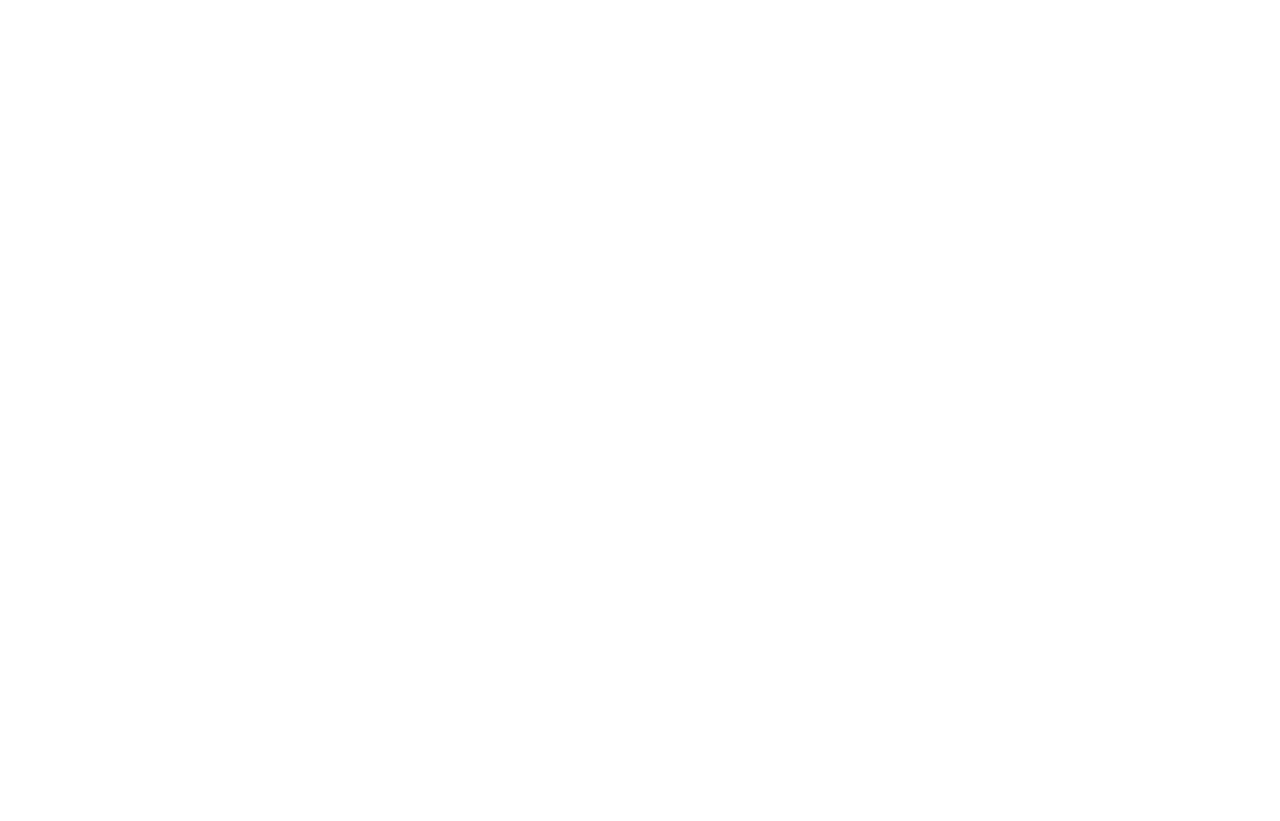
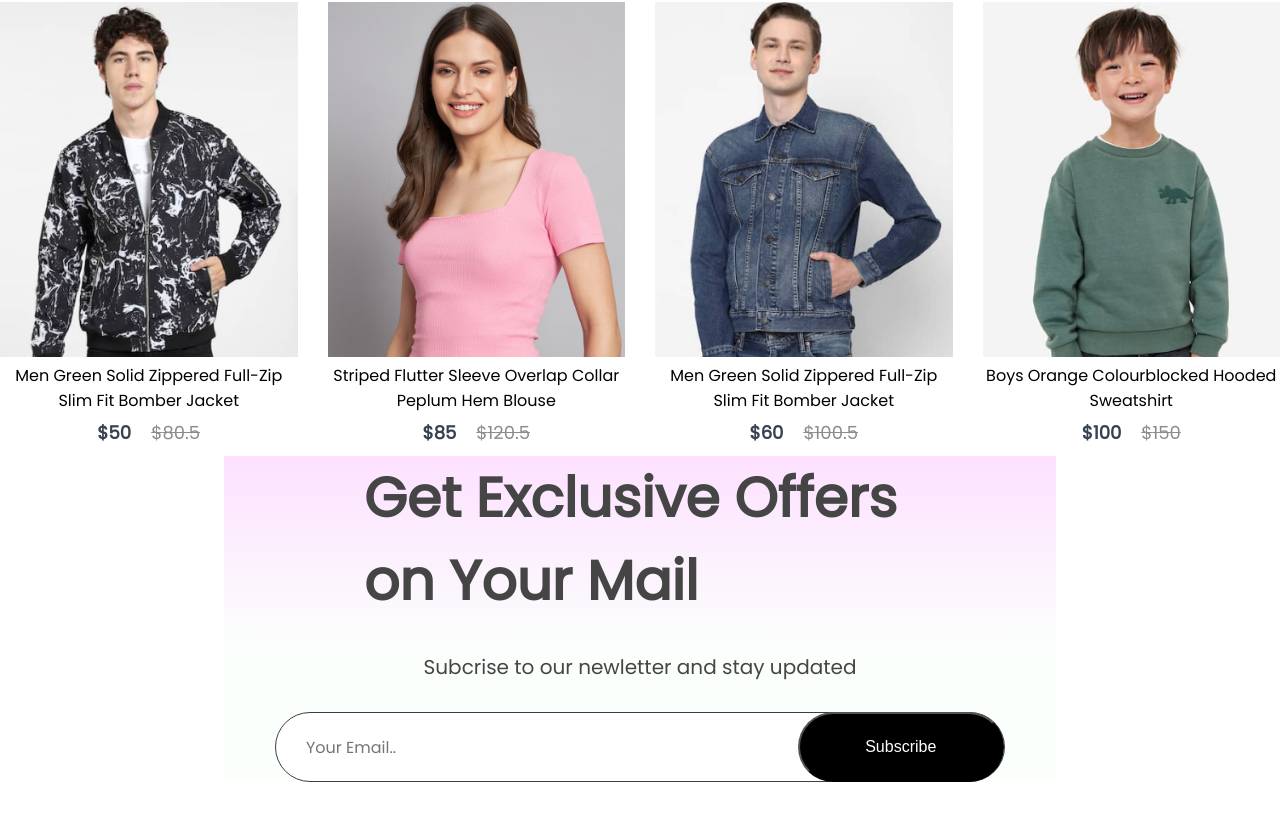
Before and after one commit to buiquocdat30/Ecommerce, a React (Create React App) app in the folder my-e-commerce/: page / in a window 1280 px wide. Shown: the part 3110-3931 px from the top of the page. Before the commit the page ends 2617 px from the top, so only its background shows below. Built offline with nearby package versions, Linux system fonts and the light colour scheme.

Commit message:
Day 3 05032025 20h10 PM

```diff
--- /dev/null
+++ b/my-e-commerce/src/Components/NewCollections/NewCollections.css
@@ -0,0 +1,27 @@
+.new-collections {
+    display: flex;
+    flex-direction: column;
+    align-items: center;
+    gap: 10px;
+
+}
+
+.new-collections h1 {
+    color: #171717;
+    font-size: 50px;
+    font-weight: 600;
+}
+
+.new-collections hr {
+    width: 200px;
+    height: 6px;
+    border-radius: 10px;
+    background: #252525;
+}
+
+.collections {
+    display: grid;
+    grid-template-columns: 1fr 1fr 1fr 1fr;
+    margin-top: 50px;
+    gap: 30px;
+}
--- /dev/null
+++ b/my-e-commerce/src/Components/NewCollections/NewCollections.jsx
@@ -0,0 +1,27 @@
+import "./NewCollections.css";
+import new_collections from "../Assets/new_collections";
+import Item from "../Item/Item";
+function NewCollections() {
+  return (
+    <div className="new-collections">
+      <h1>NEW COLLECTIONS</h1>
+      <hr />
+      <div className="collections">
+        {new_collections.map((item, index) => {
+          return (
+            <Item
+              key={index}
+              id={item.id}
+              name={item.name}
+              image={item.image}
+              new_price={item.new_price}
+              old_price={item.old_price}
+            />
+          );
+        })}
+      </div>
+    </div>
+  );
+}
+
+export default NewCollections;
--- /dev/null
+++ b/my-e-commerce/src/Components/NewLetter/NewLetter.css
@@ -0,0 +1,55 @@
+.newletter {
+    width: 65%;
+    height: 100%;
+    display: flex;
+    flex-direction: column;
+    align-items: center;
+    justify-content: center;
+    margin: auto;
+    padding: 0 140px;
+    margin-bottom: 150px;
+    background: linear-gradient(180deg, #fde1ff 0%, #e1ffea22 60%);
+    gap: 30px;
+}
+
+.newletter h1 {
+    color: #454545;
+    font-size: 55px;
+    font-weight: 600;
+}
+
+.newletter p {
+    color: #454545;
+    font-size: 20px;
+}
+
+.newletter div {
+    display: flex;
+    align-items: center;
+    justify-content: center;
+    background: white;
+    width: 730px;
+    height: 70px;
+    border-radius: 80px;
+    border: 1px solid #3e3e3e;
+}
+
+.newletter input {
+    width: 500px;
+    margin-left: 30px;
+    border: none;
+    outline: none;
+    color: #616161;
+    font-family: Poppins;
+    font-size: 16px;
+}
+
+.newletter div button {
+    width: 210px;
+    height: 70px;
+    border-radius: 80px;
+    background: black;
+    color: white;
+    font-size: 16px;
+    cursor: pointer;
+}
--- /dev/null
+++ b/my-e-commerce/src/Components/NewLetter/NewLetter.jsx
@@ -0,0 +1,16 @@
+import React from "react";
+import "./NewLetter.css";
+
+const NewLetter = () => {
+  return (
+    <div className="newletter">
+      <h1>Get Exclusive Offers on Your Mail</h1>
+      <p>Subcrise to our newletter and stay updated</p>
+      <div>
+        <input type="email" placeholder="Your Email.." />
+        <button>Subscribe</button>
+      </div>
+    </div>
+  );
+};
+export default NewLetter;
--- a/my-e-commerce/src/Components/Offers/Offers.css
+++ b/my-e-commerce/src/Components/Offers/Offers.css
@@ -4,7 +4,7 @@
     display: flex;
     margin: auto;
     padding: 0px 140px;
-    margin-bottom: 150px;
+    margin-bottom: 10px;
     background: linear-gradient(180deg, #fde1ff 0%, #e1ffea22 60%);
 }
 
@@ -15,18 +15,20 @@
     justify-content: center;
 
 }
-.offers-left h1{
+
+.offers-left h1 {
     color: #171717;
     font-size: 80px;
     font-weight: 600;
 }
-.offers-left p{
+
+.offers-left p {
     color: #171717;
     font-size: 22px;
     font-weight: 600;
 }
 
-.offers-left button{
+.offers-left button {
     width: 282px;
     height: 70px;
     border-radius: 35px;
--- a/my-e-commerce/src/Pages/Shop.jsx
+++ b/my-e-commerce/src/Pages/Shop.jsx
@@ -2,11 +2,17 @@
 import Hero from "../Components/Hero/Hero";
 import Popular from "../Components/Popular/Popular";
 import Offers from "../Components/Offers/Offers";
+import NewCollections from "../Components/NewCollections/NewCollections";
+import NewLetter from "../Components/NewLetter/NewLetter";
 const Shop = () => {
-  return <>
-    <Hero/>
-    <Popular/>
-    <Offers />
-  </>;
+  return (
+    <>
+      <Hero />
+      <Popular />
+      <Offers />
+      <NewCollections />
+      <NewLetter />
+    </>
+  );
 };
 export default Shop;
```
